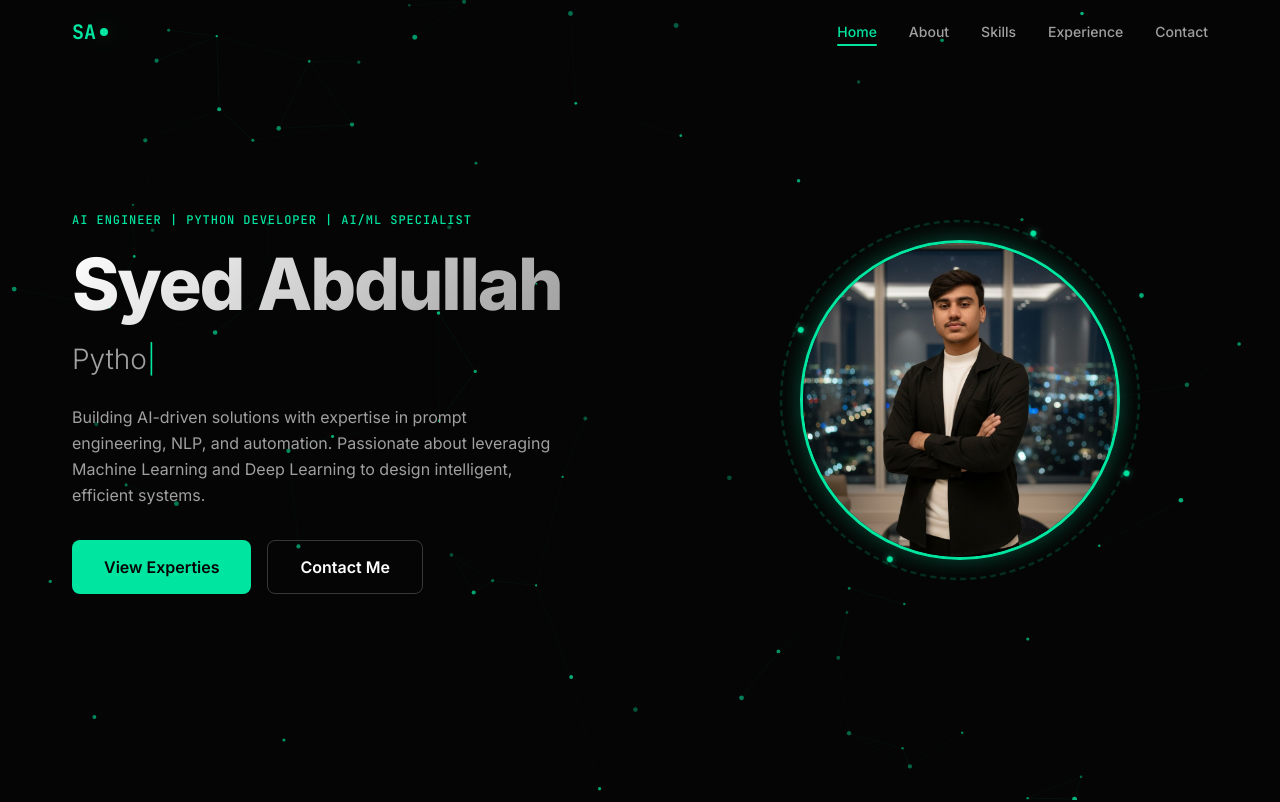
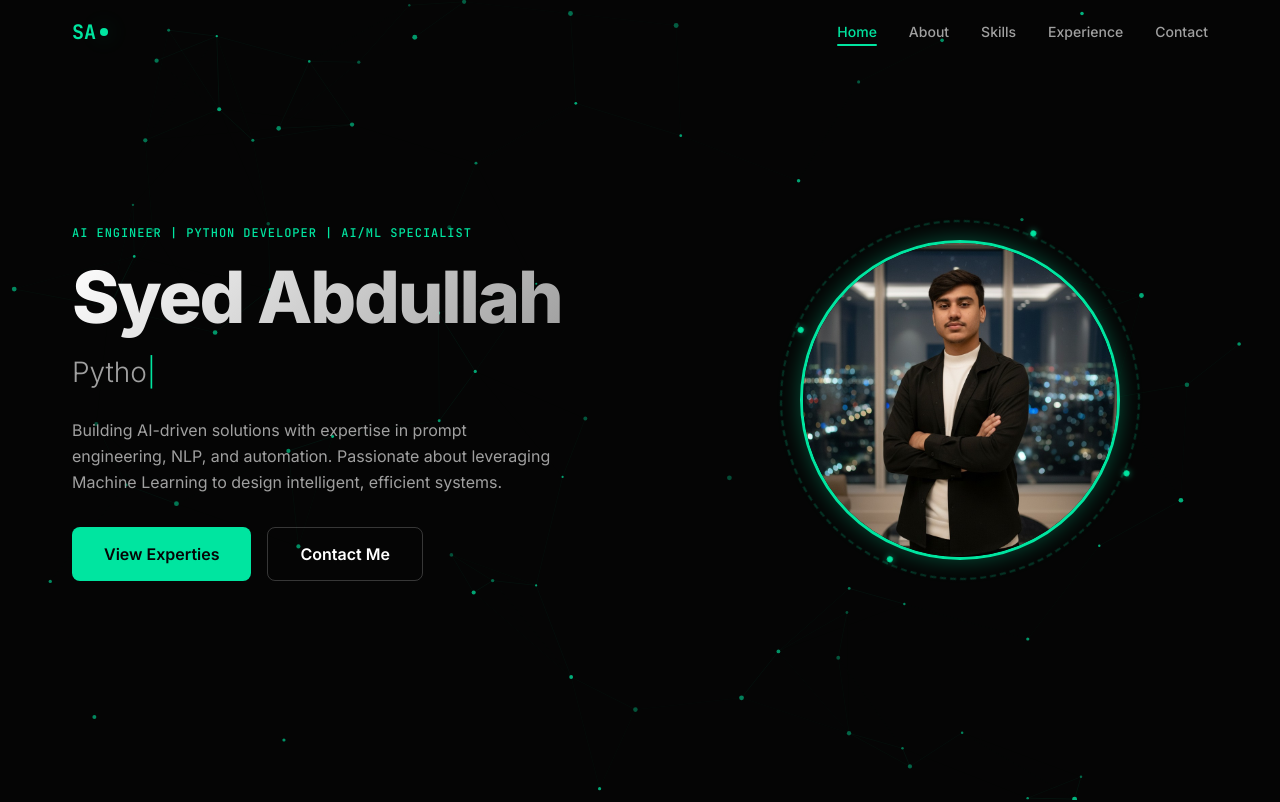
Before and after one commit to swiftnicecollection-blip/Syed-Abdullah, a React (Vite) app: page / in a window 1280 px wide. Shown: the top 802 px of the page. Built offline with nearby package versions, Linux system fonts and the light colour scheme.

Commit message:
Update description to focus on Machine Learning

```diff
--- a/src/sections/Hero.tsx
+++ b/src/sections/Hero.tsx
@@ -102,7 +102,7 @@ export default function Hero() {
               className="opacity-0 text-base text-[#A0A0A0] max-w-[480px] mx-auto lg:mx-0 mb-8 leading-relaxed"
             >
               Building AI-driven solutions with expertise in prompt engineering, NLP, and automation.
-              Passionate about leveraging Machine Learning and Deep Learning to design intelligent, efficient systems.
+              Passionate about leveraging Machine Learning to design intelligent, efficient systems.
             </p>
 
             <div ref={ctaRef} className="flex flex-wrap justify-center gap-4 opacity-0 lg:justify-start">
```
